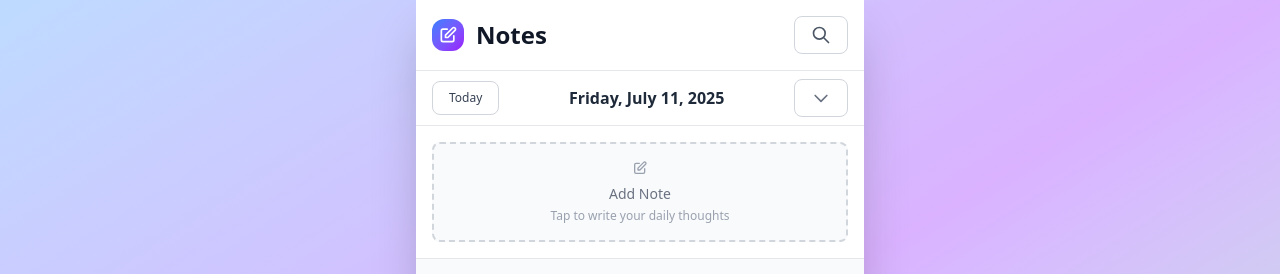
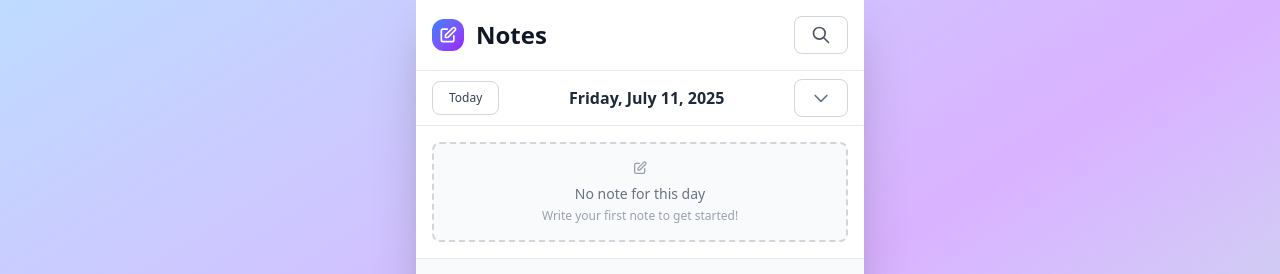
Before and after one commit to fachrihawari/tempoday, a Svelte app: page /notes in a window 1280 px wide. Both pictures are taken after a click on the button "Skip". Shown: the top 274 px of the page. Built offline with nearby package versions, Linux system fonts and the light colour scheme.

Commit message:
refactor: Update subtitles in EmptyState components for clarity

```diff
--- a/src/components/TasksList.svelte
+++ b/src/components/TasksList.svelte
@@ -188,7 +188,7 @@ function handlePriorityChange(taskId: string, priority: TaskPriority) {
           <EmptyState
             icon="clipboard"
             title="No tasks for this day"
-            subtitle="Tap to add your first task"
+            subtitle="Write your first task to get started!"
           />
         {/each}
       {/if}
--- a/src/components/ui/EmptyState.svelte
+++ b/src/components/ui/EmptyState.svelte
@@ -15,7 +15,8 @@ let { icon, title, subtitle, onclick, class: className = '' }: Props = $props();
 
 <button
   {onclick}
-  class="bg-gray-50 dark:bg-gray-800 rounded-lg p-4 border-2 border-dashed border-gray-300 dark:border-gray-600 hover:border-gray-400 dark:hover:border-gray-500 transition-colors text-center w-full cursor-pointer {className}"
+  class:cursor-pointer={!!onclick}
+  class="bg-gray-50 dark:bg-gray-800 rounded-lg p-4 border-2 border-dashed border-gray-300 dark:border-gray-600 hover:border-gray-400 dark:hover:border-gray-500 transition-colors text-center w-full {className}"
 >
   <Icon name={icon} size="sm" class="mx-auto mb-2 text-gray-400 dark:text-gray-500" />
   <p class="text-sm text-gray-500 dark:text-gray-400">{title}</p>
--- a/src/pages/Notes.svelte
+++ b/src/pages/Notes.svelte
@@ -9,7 +9,7 @@ import Icon from '../components/ui/Icon.svelte';
 import Loading from '../components/ui/Loading.svelte';
 import PageHeader from '../components/ui/PageHeader.svelte';
 import Textarea from '../components/ui/Textarea.svelte';
-import { formatDateKey } from '../lib/date';
+import { formatDate, formatDateKey } from '../lib/date';
 import { appState } from '../stores/app.svelte';
 import { reactiveNotes } from '../stores/notes.svelte';
 import { reactiveRouter } from '../stores/router.svelte';
@@ -93,7 +93,7 @@ function handleKeydown(event: KeyboardEvent) {
     <!-- Note Edit Form -->
     <BottomSheet
       bind:open={isEditing}
-      title={hasNote ? "Edit Note" : "Add Note"}
+      title={formatDate(appState.selectedDate)}
     >
       {#snippet children()}
         <form onsubmit={saveNote} class="space-y-6">
@@ -154,9 +154,8 @@ function handleKeydown(event: KeyboardEvent) {
       {:else}
         <EmptyState
           icon="edit"
-          title="Add Note"
-          subtitle="Tap to write your daily thoughts"
-          onclick={startEditing}
+          title="No note for this day"
+          subtitle="Write your first note to get started!"
         />
       {/if}
     </div>
--- a/src/pages/Transactions.svelte
+++ b/src/pages/Transactions.svelte
@@ -216,8 +216,7 @@ function formatAmount(amount: number): string {
           <EmptyState
             icon="dollar"
             title="No transactions for this day"
-            subtitle="Tap to track your first transaction"
-            onclick={() => (openForm = true)}
+            subtitle="Write your first transaction to get started!"
           />
         {/if}
       {/if}
```
